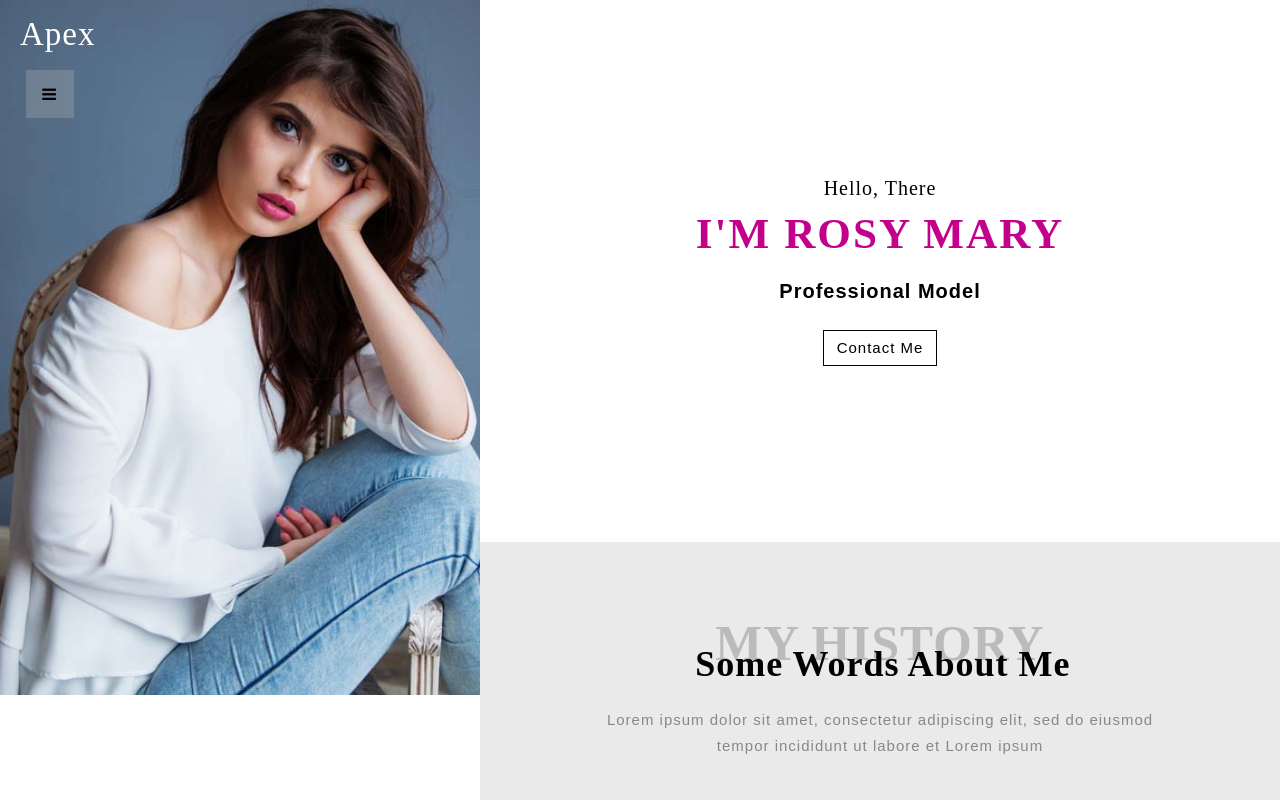
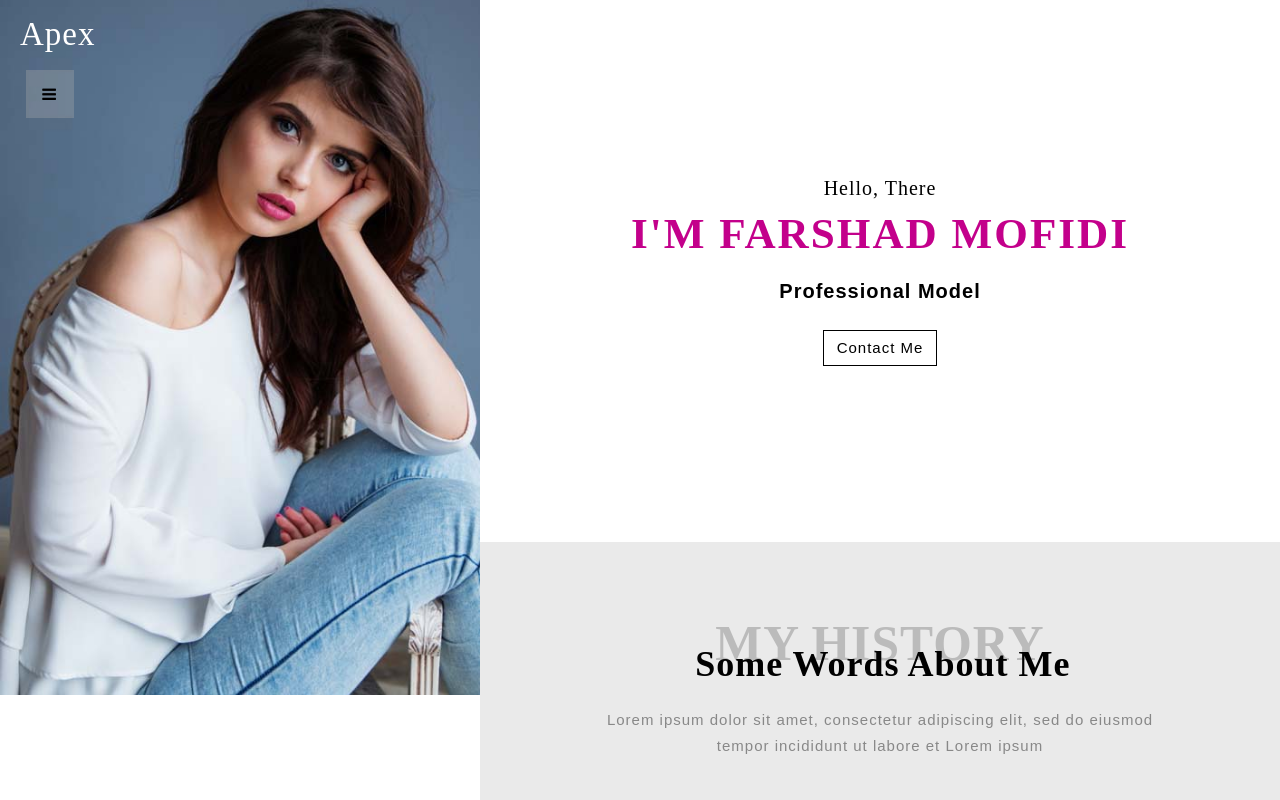
Before and after one commit to Farshad970/Personal-website, a plain HTML site: page index.html in a window 1280 px wide. Shown: the top 800 px of the page. Drawn offline with Linux system fonts and the light colour scheme; a web font is replaced by a local one.

Commit message:
3rd changes

```diff
--- a/index.html
+++ b/index.html
@@ -74,7 +74,7 @@
       <!-- banner -->
       <div class="banner-right-txt text-center">
         <h5 class="mb-2">Hello, There</h5>
-        <h4>I'M Rosy Mary</h4>
+        <h4>I'M Farshad Mofidi</h4>
         <div class="two-demo-button mt-3">
           <p>Professional Model</p>
         </div>
```
